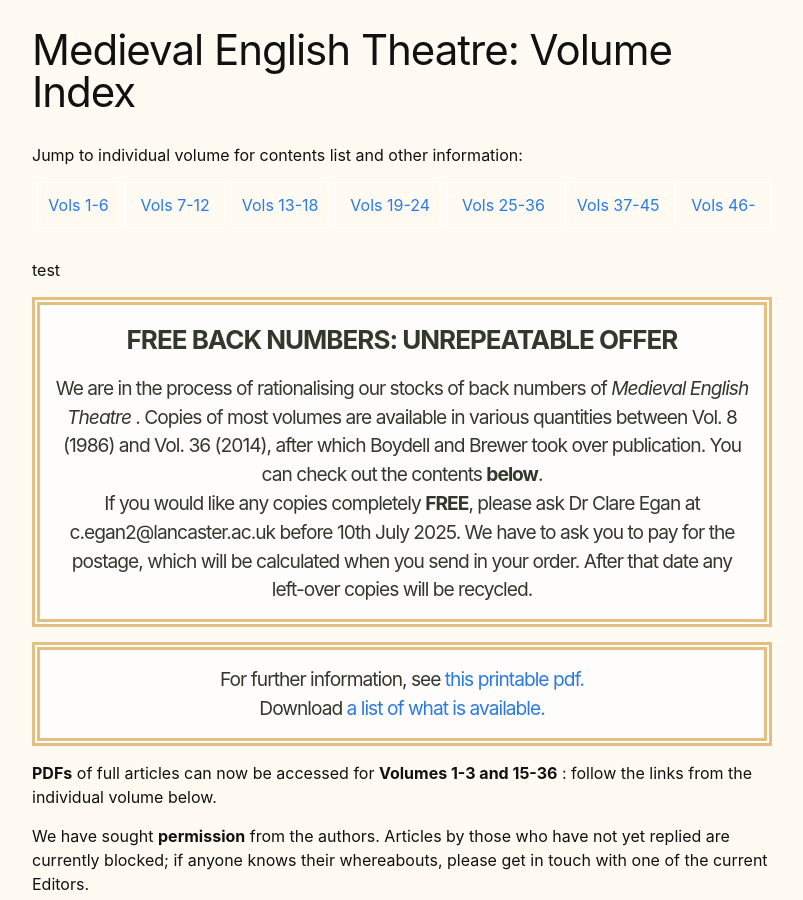
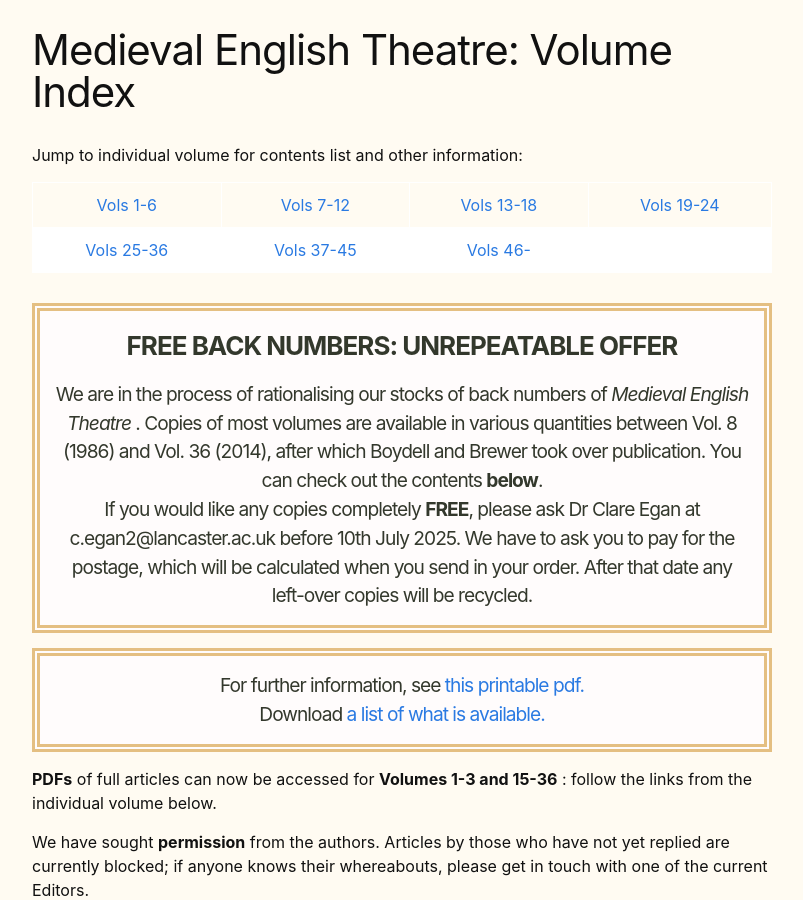
Before and after one commit to jamescummings/jamescummings.github.io, a Jekyll site: the page built from src/journal/volindex.md, in a window 1280 px wide and 900 px high, scrolled down 331 px. Shown: the whole window, without its empty margins (238-1041 px from the left). Built offline with Jekyll 4.4.1, drawn with Linux system fonts in a browser that asks for light colours.

Commit message:
volindex

```diff
--- a/src/journal/volindex.md
+++ b/src/journal/volindex.md
@@ -8,14 +8,12 @@ permalink: /journal/volindex.html
 
 Jump to individual volume for contents list and other information:
 
-| [Vols 1-6](#01) | [Vols 7-12](#07) | [Vols 13-18](#13) | [Vols 19-24](#19) | [Vols 25-36](#25) | [Vols 37-45](#37) | [Vols 46- ](#46) |
-
-
-test
+| [Vols 1-6](#01) | [Vols 7-12](#07) | [Vols 13-18](#13) | [Vols 19-24](#19) |
+| [Vols 25-36](#25) | [Vols 37-45](#37) | [Vols 46- ](#46) | |
 {: .volindex-table}
 
 
->### **FREE BACK NUMBERS: UNREPEATABLE OFFER**
+> ### **FREE BACK NUMBERS: UNREPEATABLE OFFER**
 > We are in the process of rationalising our stocks of back numbers of *Medieval English Theatre* . Copies of most volumes are available in various quantities between Vol. 8 (1986) and Vol. 36 (2014), after which Boydell and Brewer took over publication. You can check out the contents **below**.
 > If you would like any copies completely **FREE**, please ask Dr Clare Egan at c.egan2@lancaster.ac.uk before 10th July 2025. We have to ask you to pay for the postage, which will be calculated when you send in your order. After that date any left-over copies will be recycled.
 
```
